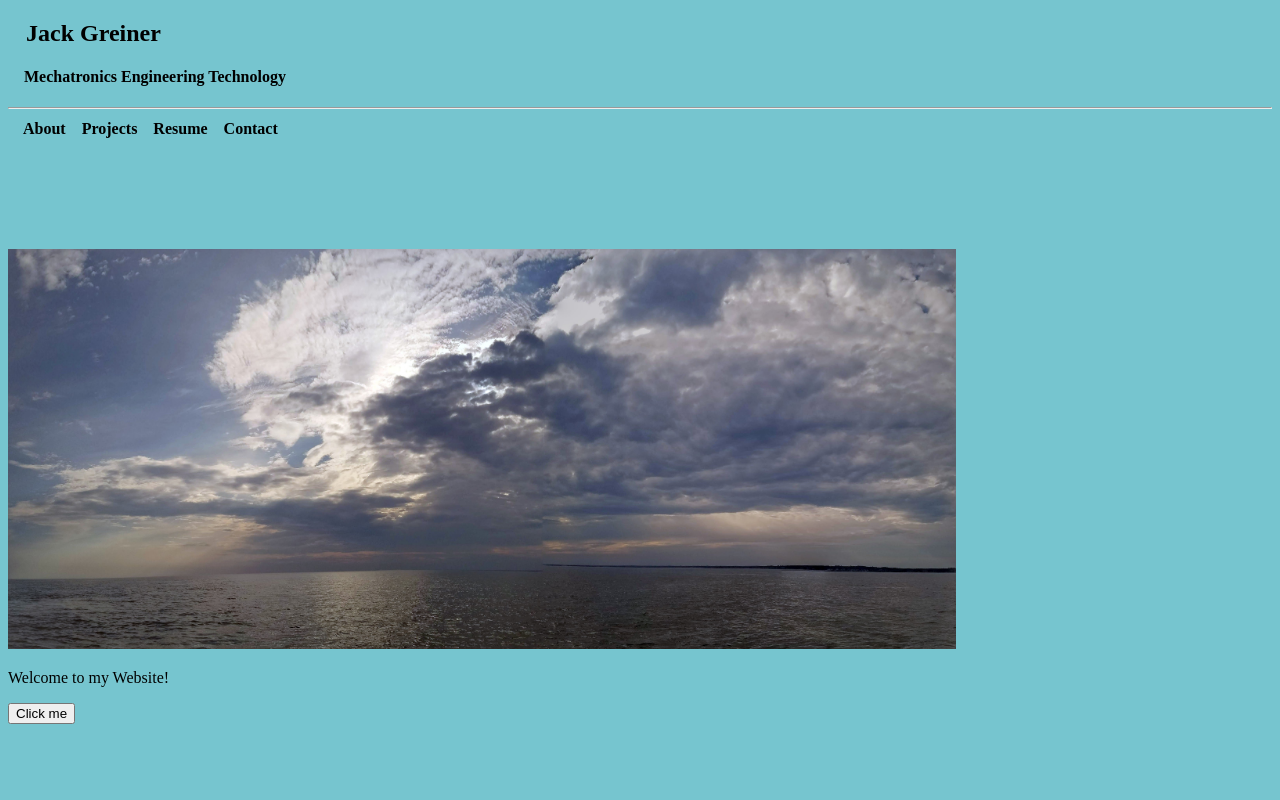
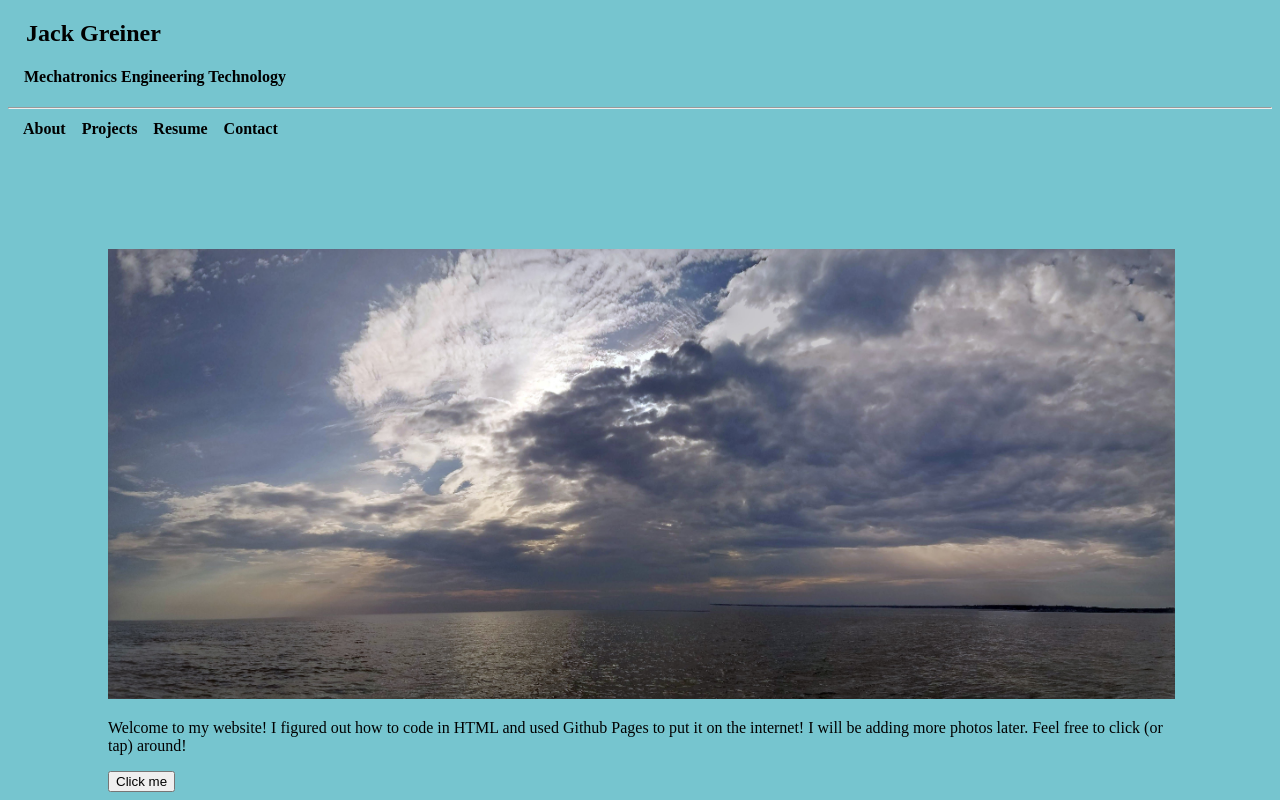
Before and after one commit to JackGrein/jackgrein.github.io, a plain HTML site: page index.html in a window 1280 px wide. Drawn offline with Linux system fonts and the light colour scheme.

Commit message:
Add files via upload

```diff
--- a/index.html
+++ b/index.html
@@ -27,16 +27,18 @@
                 Contact</a></th>
         </tr>
     </table>
+    <div style="margin:0px 100px 0px 100px;">
     <br>
     <br>
     <br>
     <br>
     <br>
     <br>
-    <img src="/imagefiles/20200604_180713-PANO.jpg" height="400" alt="This is a picture of the water" title="waterrr">
+    <img src="/imagefiles/20200604_180713-PANO.jpg" height="450" alt="This is a picture of the water" title="A panorama view of the sky and water!">
 
-    <p>Welcome to my Website!</p>
+    <p>Welcome to my website! I figured out how to code in HTML and used Github Pages to put it on the internet! I will be adding more photos later. Feel free to click (or tap) around!</p>
     <button onclick="alertButton()">Click me</button>
+    </div>
 </body>
 
 <script src="app.js"></script>
```
Also changed, not shown: pagecontactjack.html (+0 -1 lines).
